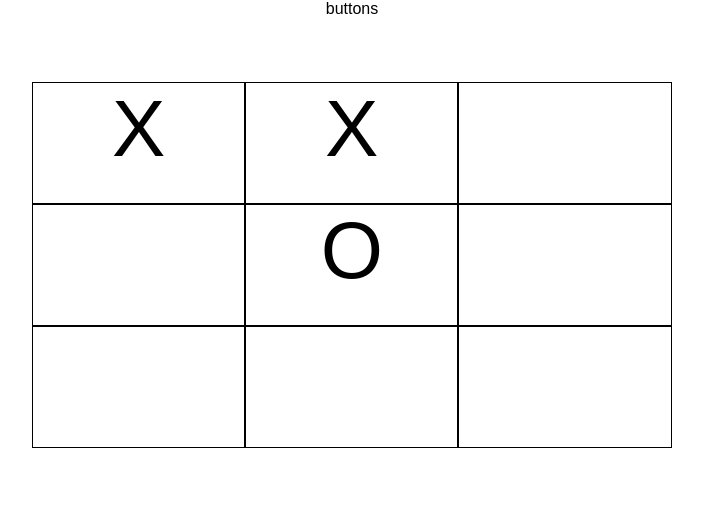
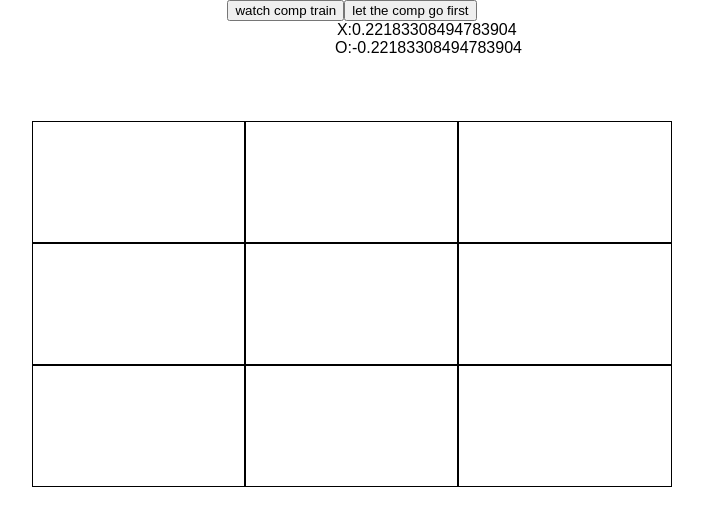
Before and after one commit to brettcnelson/auto-tic, a React (Create React App) app: page / in a window 1280 px wide. Shown: the top 526 px of the page, without its empty margins (288-991 px from the left). Built offline with nearby package versions, Linux system fonts and the light colour scheme.

Commit message:
adds button logic

```diff
--- a/src/App.js
+++ b/src/App.js
@@ -3,20 +3,41 @@ import './App.css';
 import data from './data';
 import Board from './Board';
 import Buttons from './Buttons';
+import Display from './Display';
 
 class App extends Component {
   constructor(props) {
     super(props);
     this.state = {
       play: true,
-      node: data.tree.children[0].children[2].children[0],
-      symm: 0
+      first: true,
+      player: false,
+      node: data.tree,
+      symm: 0,
+      games: data.games,
+      game: 0,
+      move: 0
     };
   }
+
+  switch() {
+    var play = this.state.play;
+    this.setState({play:!play});
+  }
+
+  firstChange() {
+    var first = this.state.first;
+    this.setState({first:!first});
+  }
+
   render() {
+    var button = this.state.play ?
+      <Buttons play={this.state.play} first={this.state.first} switch={()=>this.switch()} firstChange={()=>this.firstChange()} /> :
+      <Buttons switch={()=>this.switch()} />
     return (
       <div className="App">
-        <Buttons play={this.state.play} />
+        {button}
+        <Display node={this.state.node} />
         <Board node={this.state.node} symm={this.state.symm} />
       </div>
     );
--- a/src/Buttons.js
+++ b/src/Buttons.js
@@ -2,10 +2,21 @@ import React from 'react';
 import './Buttons.css';
 
 function Buttons(props) {
+	function buttons() {
+		if (props.play) {
+			return <div><button>watch comp train</button>{switchFirst()}</div>
+		}
+		return <button>play against the computer</button>
+		function switchFirst() {
+			if (props.first) {
+				return <button>let the comp go first</button>
+			}
+			return <button>let the human go first</button>
+		}
+	}
+
 	return (
-		<div className='Buttons'>
-			buttons
-		</div>
+		<div className='Buttons'>{buttons()}</div>
 	)
 }
 
--- /dev/null
+++ b/src/Display.css
@@ -0,0 +1,16 @@
+.Display {
+
+}
+
+.info {
+	width:50%;
+	display:inline-block;
+}
+
+.letter {
+	text-align:right;
+}
+
+.ratio {
+	text-align:left;
+}
--- /dev/null
+++ b/src/Display.js
@@ -0,0 +1,16 @@
+import React from 'react';
+import './Display.css';
+
+function Display(props) {
+	var stats = props.node.stats;
+	var x = props.node.letter === 'X' ? (stats.wins-stats.losses)/stats.total : (stats.losses-stats.wins)/stats.total;
+	var o = props.node.letter === 'O' ? (stats.wins-stats.losses)/stats.total : (stats.losses-stats.wins)/stats.total;
+	return (
+		<div className='Display'>
+			<div><div className='letter info' >X:</div><div className='ratio info' >{x}</div></div>
+			<div><div className='letter info' >O:</div><div className='ratio info' >{o}</div></div>
+		</div>
+	)
+}
+
+export default Display;
```
